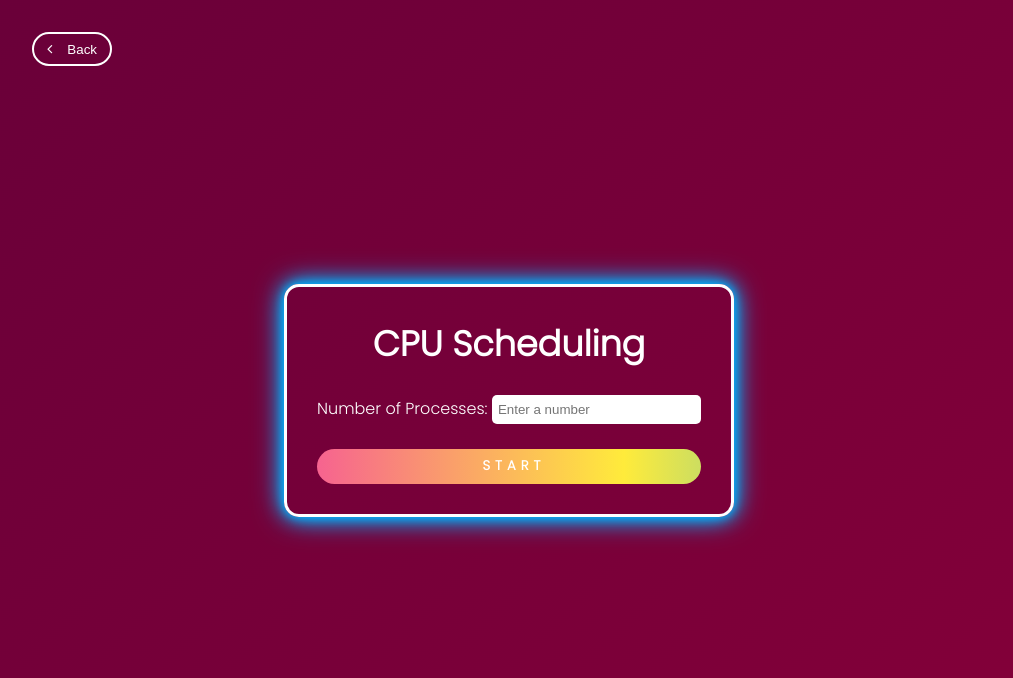
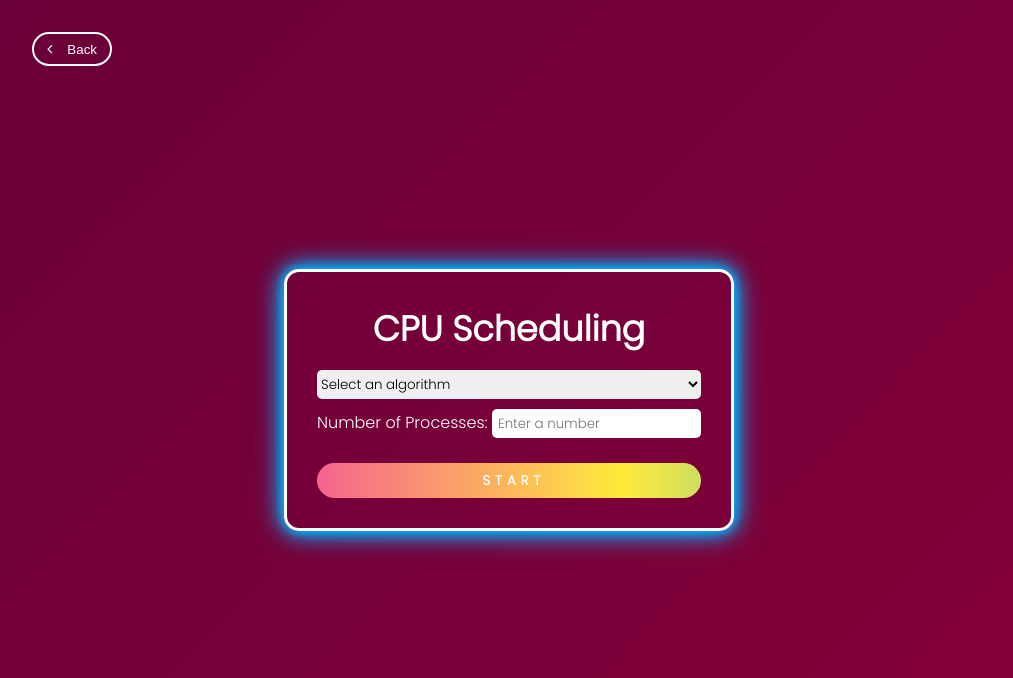
Before and after one commit to Francis14-web/OSC, a PHP site: page /process.php in a window 1280 px wide. Shown: the top 678 px of the page, without its empty margins (131-1144 px from the left). Run offline with PHP 8.4, Linux system fonts and the light colour scheme.

Commit message:
Colors colspan

```diff
--- a/cpuscheduling.php
+++ b/cpuscheduling.php
@@ -3,6 +3,7 @@
 <html>
 <head>
   <link rel="stylesheet" href="process.css">
+  <link rel="stylesheet" href="colors.css">
   <link rel="stylesheet" href="https://cdnjs.cloudflare.com/ajax/libs/font-awesome/4.7.0/css/font-awesome.min.css">
 </head>
 <body>
--- a/index.js
+++ b/index.js
@@ -12,6 +12,7 @@ var finalCT = [];
 var tat = [];
 var wt = [];
 var inputValidator;
+var colors = ["yellow","orange","red","pink","violet","blue","lblue","lgreen","green","lime"];
 
 function processes(){
   numprocess = document.getElementById('num-process').value;
@@ -97,9 +98,11 @@ function generateTable() {
   f.setAttribute("id", "ganttChart");
   document.getElementById("myTable").appendChild(f);
   alert(chartArray);
+  var j = 0;
   for (i=0; i < chartArray.length; i++){
     var c_span = 0;
     var g = document.createElement("TD");
+    //para sa column span.
     if (chartArray[i] == ""){
       var h = document.createTextNode(chartArray[i]);
       g.appendChild(h);
@@ -113,6 +116,8 @@ function generateTable() {
       i-=1;
       var h = document.createTextNode(chartArray[i]);
       g.setAttribute("colspan", c_span);
+      g.setAttribute("class", colors[j]);
+      j++; //increment j para sa next color;
       g.appendChild(h);
       document.getElementById("ganttChart").appendChild(g);
     }
--- a/process.css
+++ b/process.css
@@ -36,7 +36,7 @@ html,body{
           }
       }
 
-input[type=number]{
+input[type=number], .dropdown_style{
   width: 200px;
   height: 23px;
   border-radius: 5px;
@@ -44,6 +44,14 @@ input[type=number]{
   padding: 3px;
   padding-left: 6px;
   outline-color: blue;
+  font-family: 'Poppins', sans-serif;
+}
+
+.dropdown_style{
+  width: 100%;
+  height: 29px;
+  padding: 0px;
+  margin-top: 15px;
 }
 
 input::-webkit-outer-spin-button,
@@ -100,6 +108,7 @@ input::-webkit-inner-spin-button {
 
 #num-process{
   margin: 25px 0px;
+  margin-top: 10px;
 }
 
 #process-submit {
@@ -266,9 +275,12 @@ th, td {
 
 #myTable td{
   width: 25px;
+  box-shadow: 0 0 0px #00b3ff,
+              0 0 0px #00b3ff,
+              0 0 0px #00b3ff;
 }
 
 #myTable{
   margin-top: 30px;
-
+  margin-bottom: 100px;
 }
--- a/process.php
+++ b/process.php
@@ -22,6 +22,12 @@
         </h1>
       </header>
       <form method="POST" onsubmit="processes()">
+        <label for="ddown">
+          <select id="dropdown" name="ddown" class="dropdown_style" required>
+            <option disabled selected value>Select an algorithm</option>
+            <option value="yes">FCFS</option>
+          </select>
+        </label></br>
         <label for="num-process">Number of Processes:</label>
         <input id="num-process" type="number" min="1" max="10" placeholder="Enter a number" name="number_of_proc" required><br/>
         <input type="submit" name="submit" value="START" id="process-submit">
```
Also changed, not shown: colors.css (added, +40 -0 lines).
